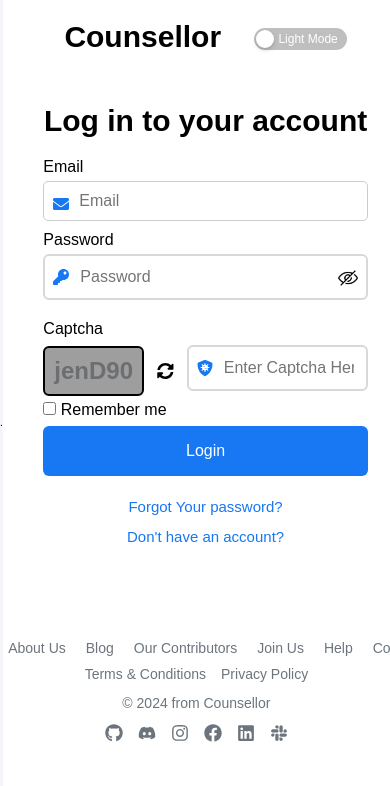
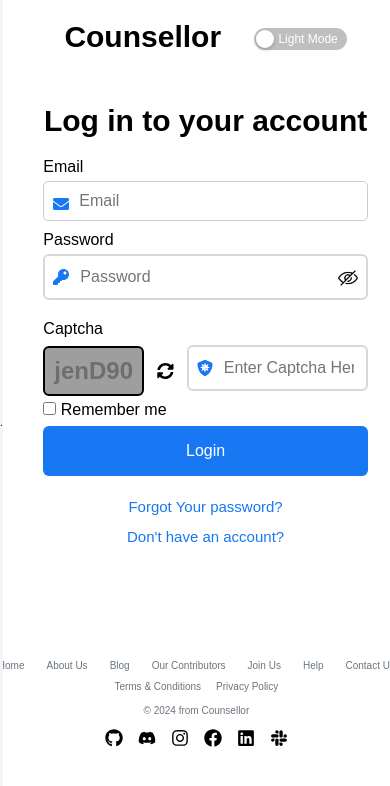
Before and after one commit to Counselllor/Counsellor-Web, a React (Vite) app: page / in a window 390 px wide. Shown: the top 786 px of the page. Built offline with nearby package versions, Linux system fonts and the light colour scheme; no server answers; grey boxes are pictures that could not be loaded; a web font is replaced by a local one.

Commit message:
Update Footer.css

```diff
--- a/src/components/Footer/Footer.css
+++ b/src/components/Footer/Footer.css
@@ -23,15 +23,16 @@
   display: flex;
   flex-wrap: nowrap;
   justify-content: center;
-  gap: 20px;
+  gap: 15px;
   list-style: none;
   padding: 0;
   margin: 0;
 }
 
-.link {
+.link li {
   flex: 1;
   margin: 10px;
+  position: relative;
 }
 
 .link li a {
@@ -40,10 +41,27 @@
   white-space: nowrap;
   overflow: hidden;
   text-overflow: ellipsis;
+  position: relative;
 }
 
-.link li a:hover {
-  color: #12229D;
+.link li a::before {
+  content: "";
+  position: absolute;
+  width: 100%;
+  height: 1.5px;
+  bottom: 0;
+  left: 0;
+  transform: scaleX(0);
+  background-color: #000;
+  transition: transform 0.3s ease;
+}
+
+.link li a:hover::before {
+  transform: scaleX(1);
+}
+
+.link li:hover {
+  cursor: pointer;
 }
 
 .footer-bottom {
@@ -65,6 +83,7 @@
 
 .link-2 li {
   flex: 1;
+  position: relative;
 }
 
 .link-2 li a {
@@ -73,10 +92,27 @@
   white-space: nowrap;
   overflow: hidden;
   text-overflow: ellipsis;
+  position: relative;
 }
 
-.link-2 li a:hover {
-  color: #12229D;
+.link-2 li a::before {
+  content: "";
+  position: absolute;
+  width: 100%;
+  height: 1.5px;
+  bottom: 0;
+  left: 0;
+  background-color: #000;
+  transform: scaleX(0);
+  transition: transform 0.3s ease;
+}
+
+.link-2 li a:hover::before {
+  transform: scaleX(1);
+}
+
+.link-2 li:hover {
+  cursor: pointer;
 }
 
 .footer-copyright {
@@ -92,14 +128,79 @@
   list-style: none;
   padding: 0;
   margin-bottom: 10px;
+  position: relative;
 }
 
 .social-icons li a {
-  color: #6c757d;
-  transition: color 0.3s;
+  color: #000;
+  transition: transform 0.4s ease;
   font-size: 1.8rem;
+  cursor: pointer;
+  transform: scale(1);
 }
 
-.social-icons li a:hover {
-  color: #12229D;
+.social-icons li:hover {
+  transform: scale(1.1) !important;
 }
+
+#dark .social-icons li a{
+  color: #6c757d;
+}
+
+#dark .link-2 li a::before {
+  content: "";
+  position: absolute;
+  width: 100%;
+  height: 1.5px;
+  bottom: 0;
+  left: 0;
+  background-color: #d7dcdf;
+  transform: scaleX(0);
+  transition: transform 0.3s ease;
+}
+
+#dark .link-2 li a:hover::before {
+  transform: scaleX(1);
+}
+
+#dark .link-2 li:hover {
+  cursor: pointer;
+}
+
+#dark .link li a::before {
+  content: "";
+  position: absolute;
+  width: 100%;
+  height: 1.5px;
+  bottom: 0;
+  left: 0;
+  transform: scaleX(0);
+  background-color: #d7dcdf;
+  transition: transform 0.3s ease;
+}
+
+#dark .link li a:hover::before {
+  transform: scaleX(1);
+}
+
+#dark .link li:hover {
+  cursor: pointer;
+}
+
+@media (max-width: 900px) {
+  .footer-area {
+    font-size: 1rem;
+    margin: 20px;
+  }
+  .container {
+    width: 80%;
+  }
+
+  .link {
+    gap: 2px;
+  }
+
+  .social-icons {
+    font-size: 1.4rem;
+  }
+}
```
